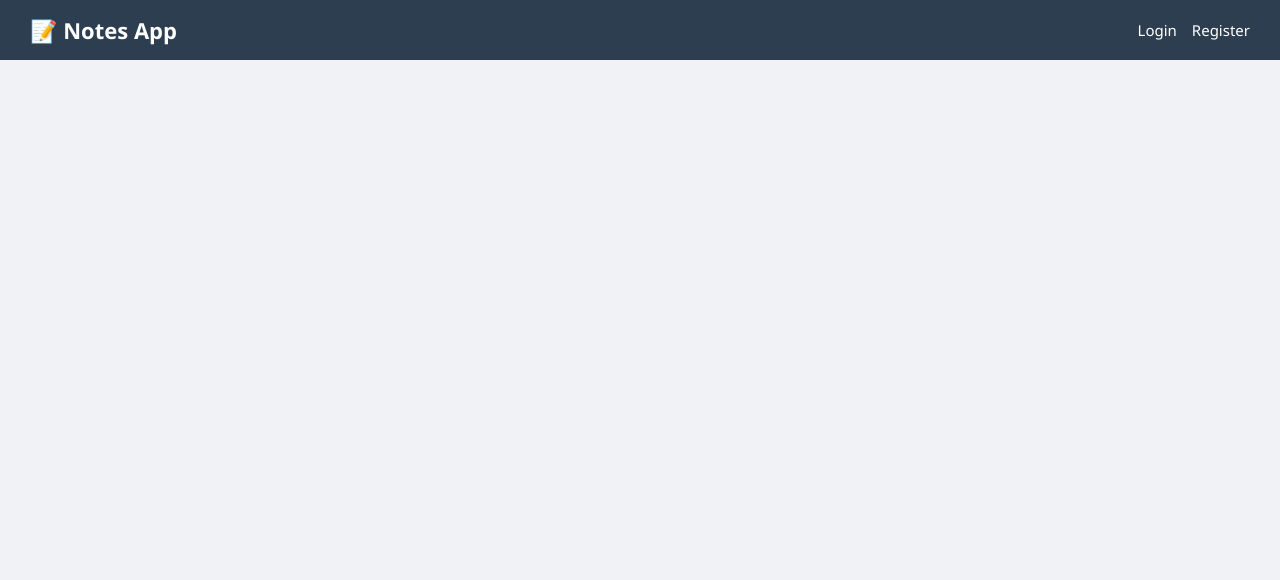
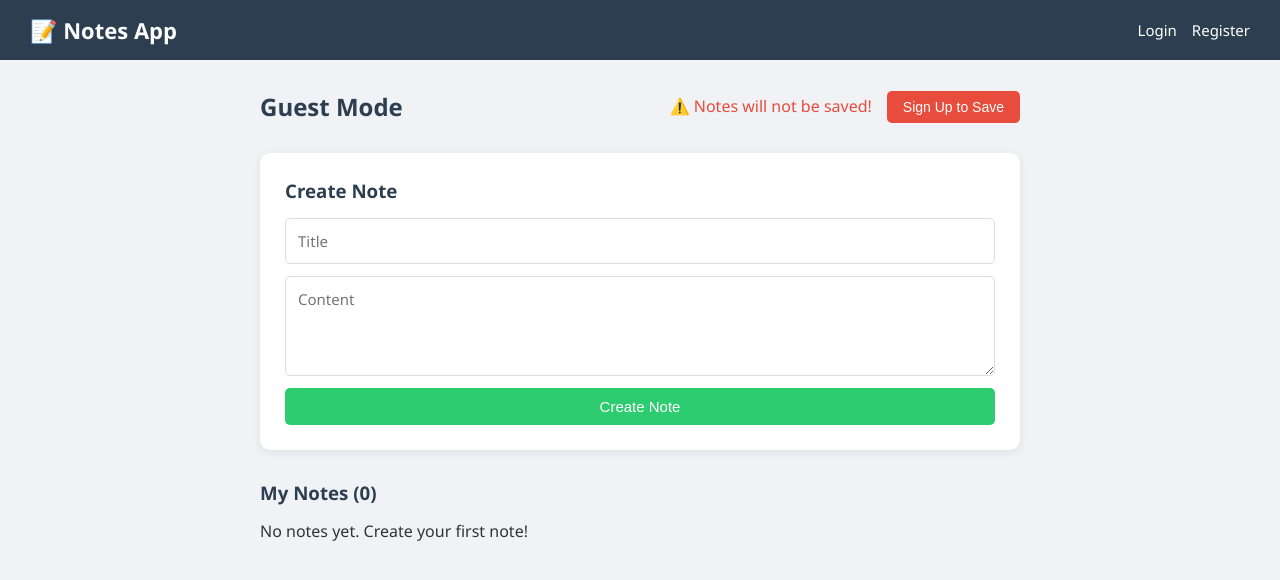
Before and after one commit to HarisNaseer7/Harisnaseer-mern-10pshine, a React app in the folder frontend/: page /guest in a window 1280 px wide. Shown: the top 580 px of the page. Built offline with nearby package versions, Linux system fonts and the light colour scheme; the HTML template or start-up script is replaced by a standard one.

Commit message:
feat: complete frontend with auth, notes and guest mode

```diff
--- a/frontend/src/App.css
+++ b/frontend/src/App.css
@@ -136,6 +136,8 @@
     }
   }
 
+
+
   @media (max-width: 1024px) {
     margin-top: 20px;
     flex-wrap: wrap;
--- a/frontend/src/App.jsx
+++ b/frontend/src/App.jsx
@@ -5,6 +5,7 @@ import PrivateRoute from './components/PrivateRoute';
 import Login from './pages/Login';
 import Register from './pages/Register';
 import Dashboard from './pages/Dashboard';
+import GuestDashboard from './pages/GuestDashboard';
 
 const App = () => {
   return (
@@ -15,6 +16,7 @@ const App = () => {
           <Route path='/' element={<Navigate to='/login' />} />
           <Route path='/login' element={<Login />} />
           <Route path='/register' element={<Register />} />
+          <Route path='/guest' element={<GuestDashboard />} />
           <Route
             path='/dashboard'
             element={
--- a/frontend/src/index.css
+++ b/frontend/src/index.css
@@ -234,12 +234,16 @@ body {
   color: #2c3e50;
   margin-bottom: 8px;
   font-size: 18px;
+  word-break: break-word;
+  overflow-wrap: break-word;
 }
 
 .note-card p {
   color: #666;
   margin-bottom: 15px;
   line-height: 1.5;
+  word-break: break-word;
+  overflow-wrap: break-word;
 }
 
 .note-actions {
--- /dev/null
+++ b/frontend/src/pages/GuestDashboard.jsx
@@ -0,0 +1,95 @@
+import { useState } from 'react';
+import { useNavigate } from 'react-router-dom';
+
+const GuestDashboard = () => {
+  const [notes, setNotes] = useState([]);
+  const [title, setTitle] = useState('');
+  const [content, setContent] = useState('');
+  const [editId, setEditId] = useState(null);
+  const navigate = useNavigate();
+
+  const handleSubmit = (e) => {
+    e.preventDefault();
+    if (editId) {
+      setNotes(notes.map((n) => n.id === editId ? { ...n, title, content } : n));
+      setEditId(null);
+    } else {
+      setNotes([...notes, { id: Date.now(), title, content }]);
+    }
+    setTitle('');
+    setContent('');
+  };
+
+  const handleEdit = (note) => {
+    setEditId(note.id);
+    setTitle(note.title);
+    setContent(note.content);
+  };
+
+  const handleDelete = (id) => {
+    setNotes(notes.filter((n) => n.id !== id));
+  };
+
+  return (
+    <div className='dashboard'>
+      <div className='dashboard-header'>
+        <h2>Guest Mode</h2>
+        <div>
+          <span style={{ color: '#e74c3c', marginRight: '15px' }}>
+            ⚠️ Notes will not be saved!
+          </span>
+          <button onClick={() => navigate('/register')} className='logout-btn'>
+            Sign Up to Save
+          </button>
+        </div>
+      </div>
+
+      <div className='note-form'>
+        <h3>{editId ? 'Edit Note' : 'Create Note'}</h3>
+        <form onSubmit={handleSubmit}>
+          <input
+            type='text'
+            placeholder='Title'
+            value={title}
+            onChange={(e) => setTitle(e.target.value)}
+            required
+          />
+          <textarea
+            placeholder='Content'
+            value={content}
+            onChange={(e) => setContent(e.target.value)}
+            required
+          />
+          <button type='submit'>
+            {editId ? 'Update Note' : 'Create Note'}
+          </button>
+          {editId && (
+            <button type='button' onClick={() => { setEditId(null); setTitle(''); setContent(''); }}>
+              Cancel
+            </button>
+          )}
+        </form>
+      </div>
+
+      <div className='notes-list'>
+        <h3>My Notes ({notes.length})</h3>
+        {notes.length === 0 ? (
+          <p>No notes yet. Create your first note!</p>
+        ) : (
+          notes.map((note) => (
+            <div key={note.id} className='note-card'>
+              <h4>{note.title}</h4>
+              <p>{note.content}</p>
+              <div className='note-actions'>
+                <button onClick={() => handleEdit(note)}>Edit</button>
+                <button onClick={() => handleDelete(note.id)}>Delete</button>
+              </div>
+            </div>
+          ))
+        )}
+      </div>
+    </div>
+  );
+};
+
+export default GuestDashboard;
```
